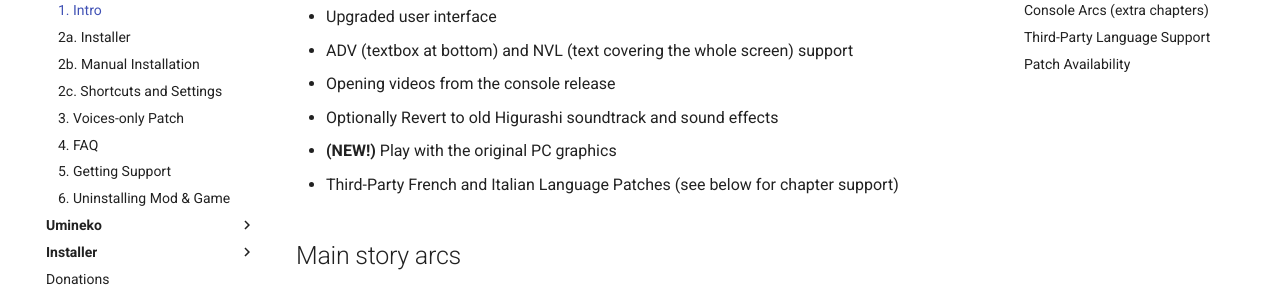
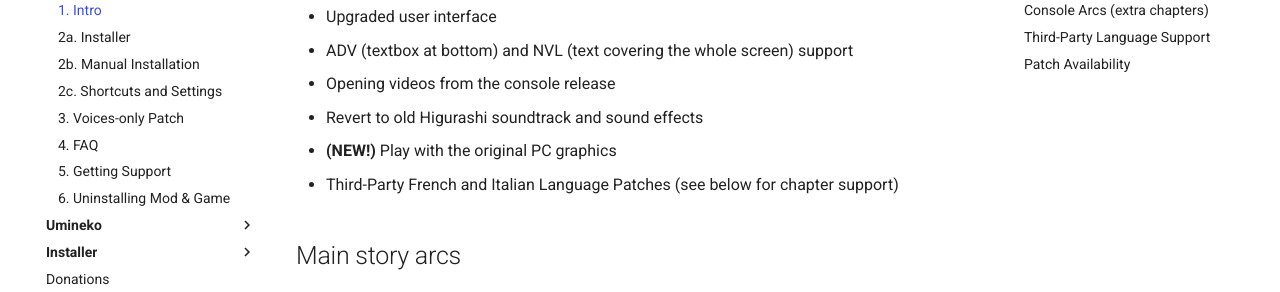
Before and after one commit to 07th-mod/wiki, an MkDocs documentation site: the page built from docs/Higurashi/Higurashi-Getting-started.md, in a window 1280 px wide and 900 px high, scrolled down 595 px. Shown: the part 152-444 px from the top of the window. Built offline with MkDocs 1.6.1 and Material for MkDocs 9.7.7, drawn with Linux system fonts in a browser that asks for light colours.

Commit message:
Update Higurashi-Getting-started.md

```diff
--- a/docs/Higurashi/Higurashi-Getting-started.md
+++ b/docs/Higurashi/Higurashi-Getting-started.md
@@ -43,7 +43,7 @@
 * Upgraded user interface
 * ADV (textbox at bottom) and NVL (text covering the whole screen) support
 * Opening videos from the console release
-* Optionally Revert to old Higurashi soundtrack and sound effects
+* Revert to old Higurashi soundtrack and sound effects
 * **(NEW!)** Play with the original PC graphics
 * Third-Party French and Italian Language Patches (see below for chapter support)
 
```
